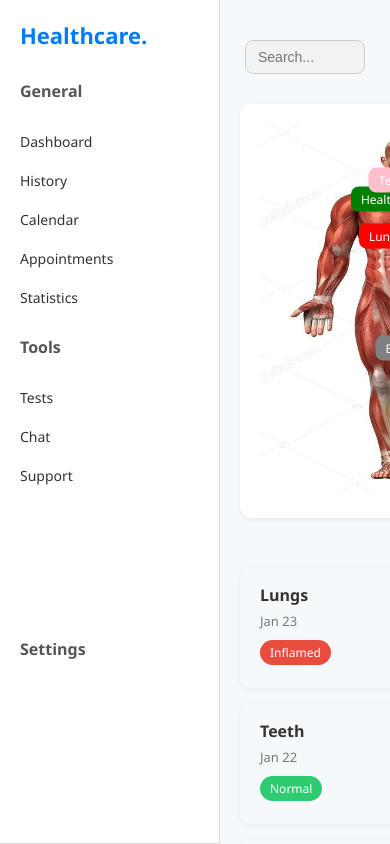
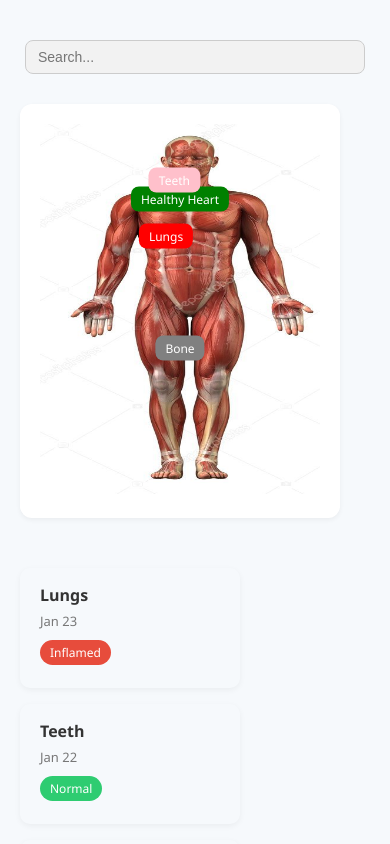
Before and after one commit to Akshaya-Udhayagiri-01/healthcare-dashboard, a React (Vite) app: page / in a window 390 px wide. Built offline with nearby package versions, Linux system fonts and the light colour scheme.

Commit message:
Update index.css

```diff
--- a/src/index.css
+++ b/src/index.css
@@ -41,9 +41,32 @@
   }
 
   .sidebar {
-    width: 100%;
+    position: absolute;
+    left: 0;
+    top: 0;
+    width: 220px;
+    height: 100vh;
+    background-color: var(--white);
+    transform: translateX(-100%);
+    transition: transform 0.3s ease;
+    z-index: 1000;
     border-right: none;
     border-bottom: 1px solid #ddd;
+  }
+
+  .sidebar.open {
+    transform: translateX(0);
+  }
+
+  .hamburger {
+    display: block;
+    position: fixed;
+    top: 15px;
+    left: 15px;
+    font-size: 24px;
+    background: none;
+    border: none;
+    z-index: 1100;
   }
 }
 
```
